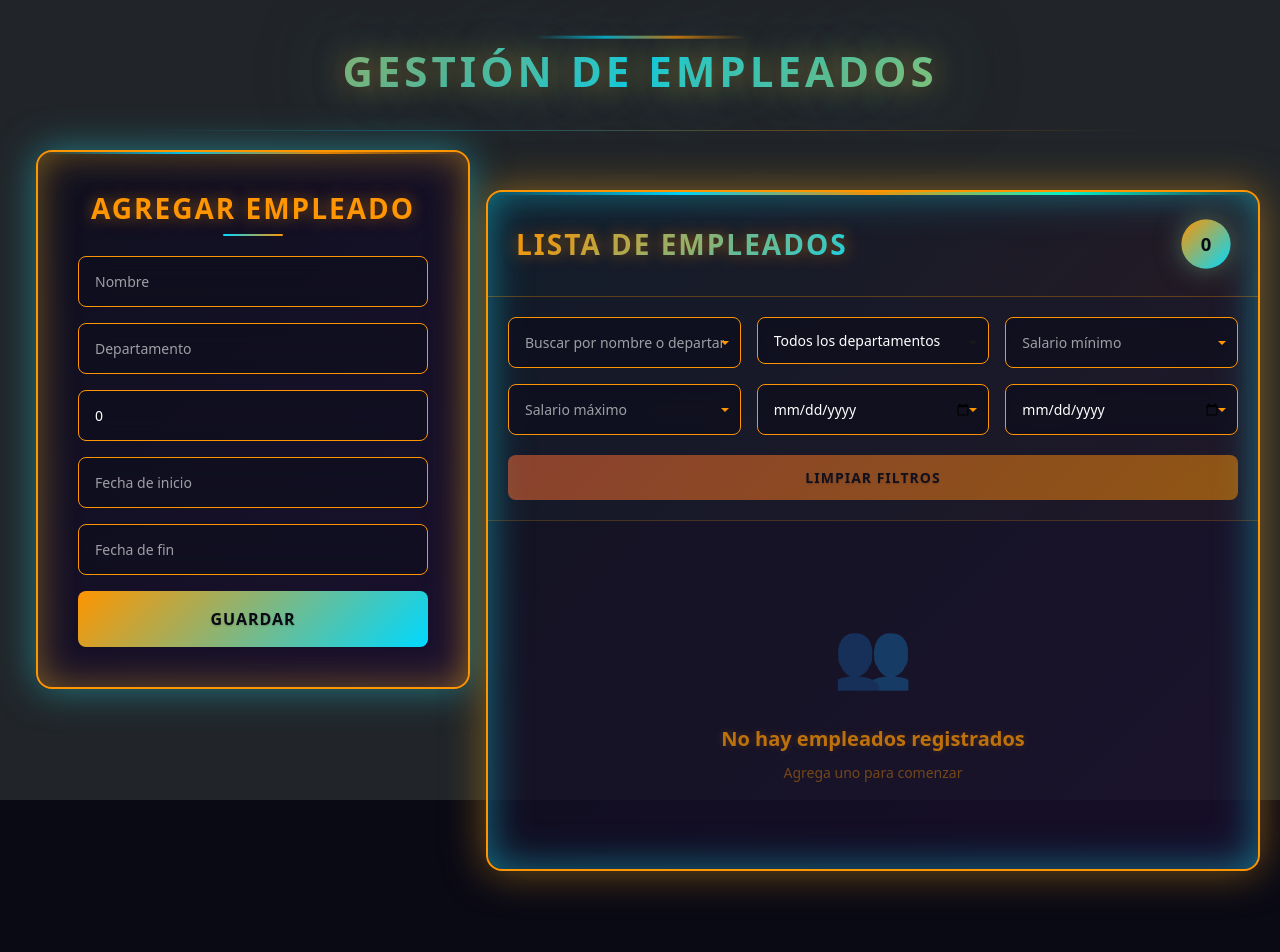
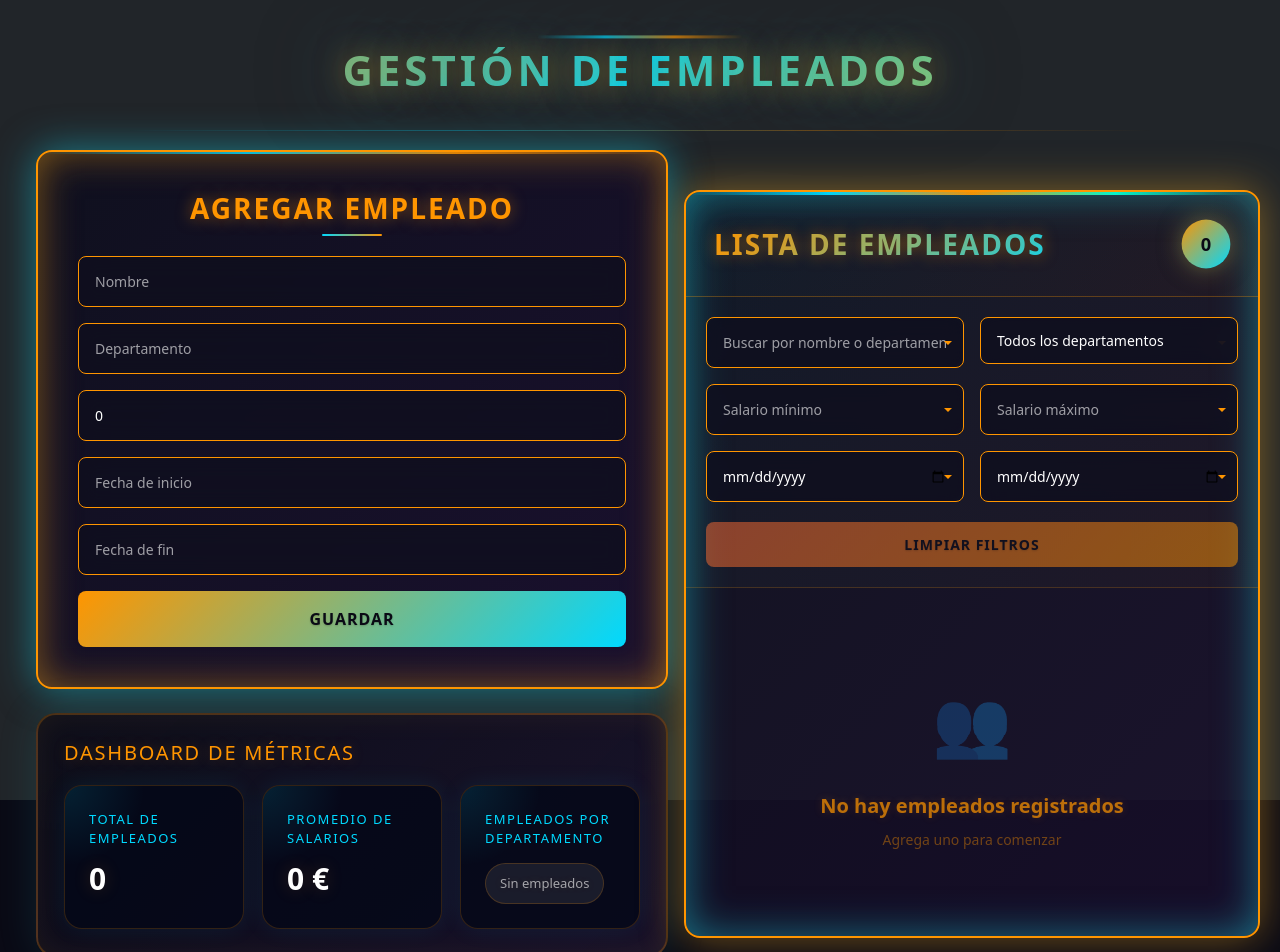
Before and after one commit to espinosaelena1644/empresa-tecnologia, a React (Vite) app: page / in a window 1280 px wide. Shown: the top 952 px of the page. Before the commit the page ends 931 px from the top, so only its background shows below. Built offline with nearby package versions, Linux system fonts and the light colour scheme.

Commit message:
feat: add DashboardCards component with employee metrics display

```diff
--- a/src/App.tsx
+++ b/src/App.tsx
@@ -3,6 +3,7 @@ import React from "react";
 import { EmployeeProvider } from "./context/EmployeeContext";
 import EmployeeForm from "./components/employee_form/EmployeeForm";
 import EmployeeList from "./components/employee_list/EmployeeList";
+import DashboardCards from "./components/dashboard/DashboardCards";
 import "./App.css";
 
 const App: React.FC = () => {
@@ -14,6 +15,7 @@ const App: React.FC = () => {
         <div className="app-layout">
           <div className="form-section">
             <EmployeeForm />
+            <DashboardCards />
           </div>
 
           <div className="list-section">
--- /dev/null
+++ b/src/components/dashboard/DashboardCards.css
@@ -0,0 +1,127 @@
+.dashboard-panel {
+  background: linear-gradient(
+    135deg,
+    rgba(11, 12, 24, 0.9),
+    rgba(25, 18, 43, 0.96)
+  );
+  border: 2px solid rgba(255, 149, 0, 0.25);
+  border-radius: 20px;
+  padding: 26px;
+  margin-top: 24px;
+  box-shadow:
+    0 0 40px rgba(0, 217, 255, 0.12),
+    inset 0 0 30px rgba(255, 149, 0, 0.08);
+  backdrop-filter: blur(16px);
+  animation: dashboardPulse 5s ease-in-out infinite;
+}
+
+.dashboard-heading {
+  margin: 0 0 20px 0;
+  font-size: 20px;
+  text-transform: uppercase;
+  letter-spacing: 1.8px;
+  color: var(--warm-primary);
+  text-shadow: 0 0 14px rgba(255, 149, 0, 0.25);
+}
+
+.dashboard-grid {
+  display: grid;
+  grid-template-columns: repeat(3, minmax(180px, 1fr));
+  gap: 18px;
+}
+
+.dashboard-card {
+  position: relative;
+  padding: 24px;
+  border-radius: 18px;
+  border: 1px solid rgba(255, 149, 0, 0.18);
+  background: rgba(4, 8, 24, 0.8);
+  box-shadow: 0 0 25px rgba(0, 217, 255, 0.08);
+  overflow: hidden;
+  transition:
+    transform 0.3s ease,
+    box-shadow 0.3s ease;
+}
+
+.dashboard-card::before {
+  content: "";
+  position: absolute;
+  inset: 0;
+  background: radial-gradient(
+    circle at top left,
+    rgba(0, 217, 255, 0.12),
+    transparent 35%
+  );
+  pointer-events: none;
+}
+
+.dashboard-card:hover {
+  transform: translateY(-3px);
+  box-shadow: 0 0 38px rgba(255, 149, 0, 0.2);
+}
+
+.card-label {
+  color: var(--cold-primary);
+  font-size: 13px;
+  text-transform: uppercase;
+  letter-spacing: 1.5px;
+  margin-bottom: 14px;
+}
+
+.card-value {
+  color: var(--text-primary);
+  font-size: 30px;
+  font-weight: 800;
+  line-height: 1.05;
+  text-shadow: 0 0 18px rgba(255, 149, 0, 0.2);
+}
+
+.department-list {
+  display: flex;
+  flex-wrap: wrap;
+  gap: 10px;
+}
+
+.department-chip {
+  display: inline-flex;
+  align-items: center;
+  justify-content: center;
+  padding: 10px 14px;
+  background: rgba(255, 149, 0, 0.14);
+  color: var(--text-primary);
+  border-radius: 999px;
+  border: 1px solid rgba(255, 149, 0, 0.2);
+  font-size: 13px;
+  text-shadow: 0 0 10px rgba(255, 149, 0, 0.12);
+}
+
+.department-chip.empty {
+  background: rgba(255, 255, 255, 0.08);
+  color: var(--text-muted);
+}
+
+@keyframes dashboardPulse {
+  0%,
+  100% {
+    box-shadow:
+      0 0 40px rgba(0, 217, 255, 0.12),
+      inset 0 0 30px rgba(255, 149, 0, 0.08);
+  }
+  50% {
+    box-shadow:
+      0 0 48px rgba(255, 149, 0, 0.16),
+      inset 0 0 36px rgba(0, 217, 255, 0.1);
+  }
+}
+
+@media (max-width: 960px) {
+  .dashboard-grid {
+    grid-template-columns: repeat(2, minmax(200px, 1fr));
+  }
+}
+
+@media (max-width: 680px) {
+  .dashboard-grid {
+    grid-template-columns: 1fr;
+  }
+}
--- /dev/null
+++ b/src/components/dashboard/DashboardCards.tsx
@@ -0,0 +1,66 @@
+import React, { useMemo } from "react";
+import { useEmployees } from "../../context/EmployeeContext";
+import "./DashboardCards.css";
+
+const DashboardCards: React.FC = () => {
+  const { employees } = useEmployees();
+
+  const totalEmployees = employees.length;
+
+  const averageSalary = useMemo(() => {
+    if (employees.length === 0) return 0;
+    return (
+      employees.reduce((sum, emp) => sum + emp.salary, 0) / employees.length
+    );
+  }, [employees]);
+
+  const employeesByDepartment = useMemo(() => {
+    return employees.reduce<Record<string, number>>((acc, emp) => {
+      acc[emp.department] = (acc[emp.department] ?? 0) + 1;
+      return acc;
+    }, {});
+  }, [employees]);
+
+  return (
+    <section className="dashboard-panel">
+      <h3 className="dashboard-heading">Dashboard de métricas</h3>
+
+      <div className="dashboard-grid">
+        <article className="dashboard-card metric-card">
+          <div className="card-label">Total de empleados</div>
+          <div className="card-value">{totalEmployees}</div>
+        </article>
+
+        <article className="dashboard-card metric-card">
+          <div className="card-label">Promedio de salarios</div>
+          <div className="card-value">
+            {averageSalary.toLocaleString("es-ES", {
+              style: "currency",
+              currency: "EUR",
+              maximumFractionDigits: 0,
+            })}
+          </div>
+        </article>
+
+        <article className="dashboard-card department-card">
+          <div className="card-label">Empleados por departamento</div>
+          <div className="department-list">
+            {Object.entries(employeesByDepartment).length > 0 ? (
+              Object.entries(employeesByDepartment).map(
+                ([department, count]) => (
+                  <span key={department} className="department-chip">
+                    {department}: {count}
+                  </span>
+                ),
+              )
+            ) : (
+              <span className="department-chip empty">Sin empleados</span>
+            )}
+          </div>
+        </article>
+      </div>
+    </section>
+  );
+};
+
+export default DashboardCards;
```
